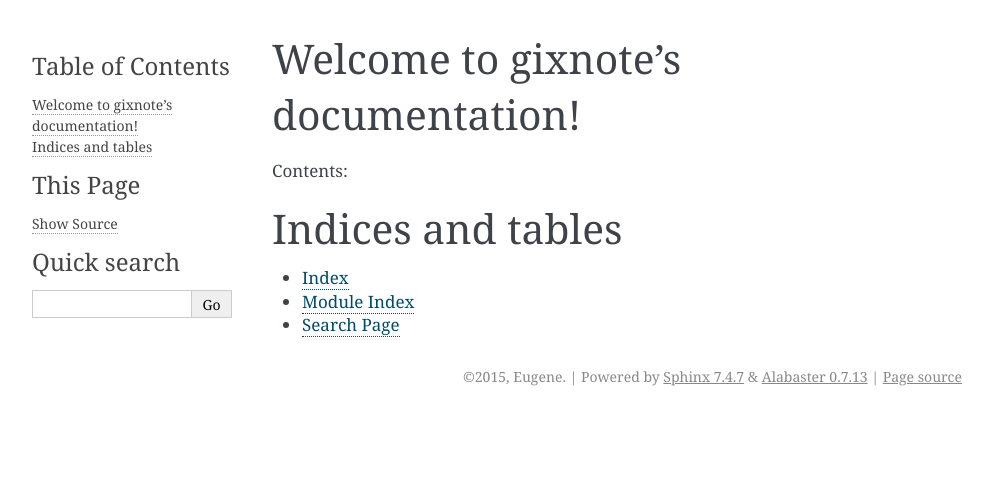
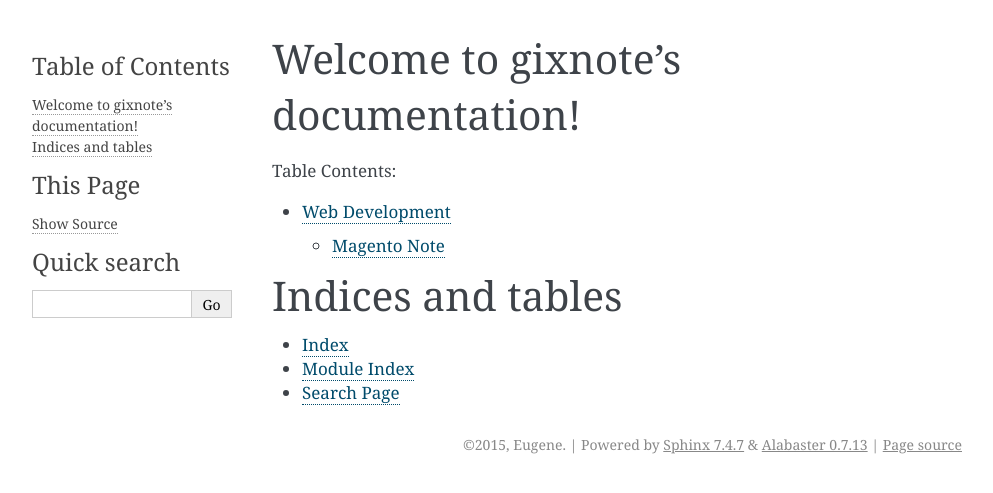
Before and after one commit to 9gix/gixnote, a Sphinx documentation site: the page built from source/index.rst, in a window 1280 px wide. Shown: the top 493 px of the page, without its empty margins (148-1141 px from the left). Built offline with Sphinx 7.4.7, drawn with Linux system fonts in a browser that asks for light colours.

Commit message:
magento setup guide

```diff
--- a/source/index.rst
+++ b/source/index.rst
@@ -6,12 +6,12 @@
 Welcome to gixnote's documentation!
 ===================================
 
-Contents:
+Table Contents:
 
 .. toctree::
    :maxdepth: 2
 
-
+   web/index
 
 Indices and tables
 ==================
--- /dev/null
+++ b/source/web/index.rst
@@ -0,0 +1,7 @@
+Web Development
+===============
+
+.. toctree::
+   :maxdepth: 2
+
+   magento/index
--- /dev/null
+++ b/source/web/magento/index.rst
@@ -0,0 +1,7 @@
+Magento Note
+============
+
+.. toctree::
+   :maxdepth: 2
+
+   setup
```
Also changed, not shown: source/web/magento/setup.rst (added, +9 -0 lines).
